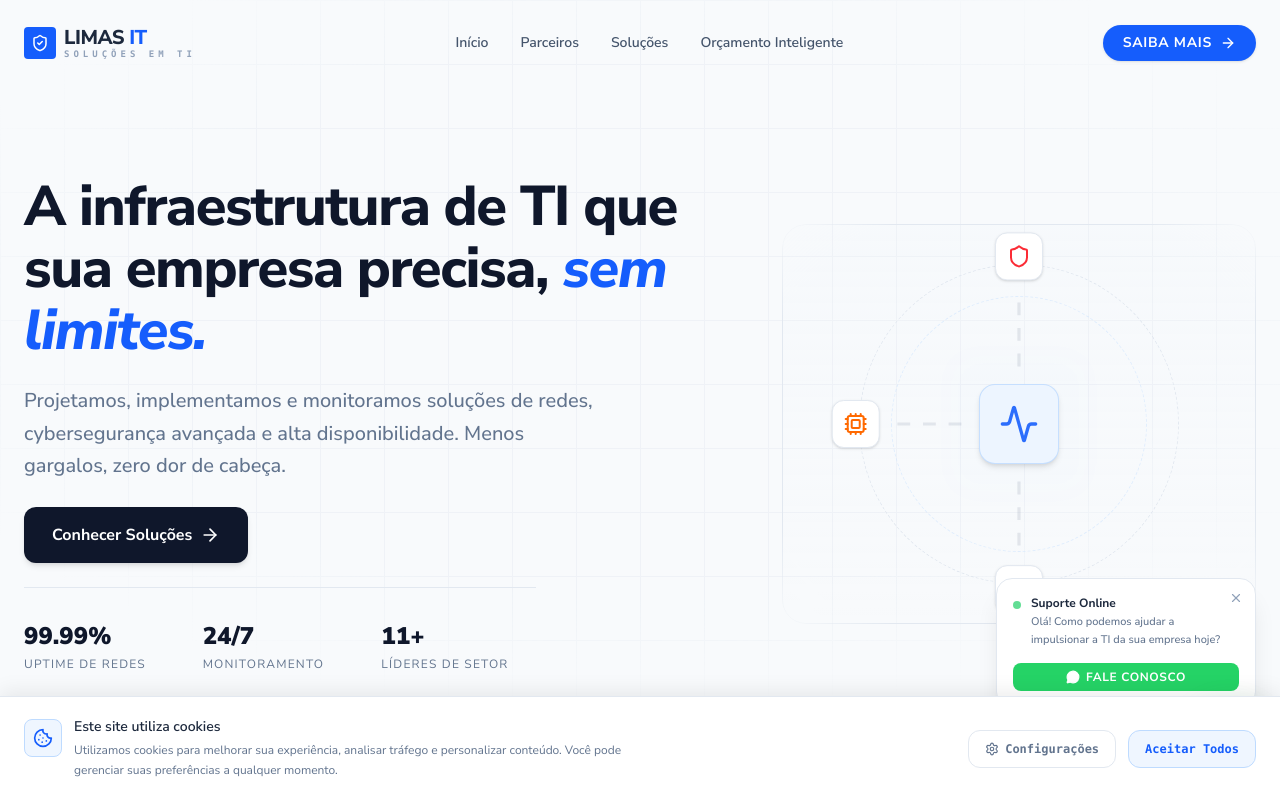
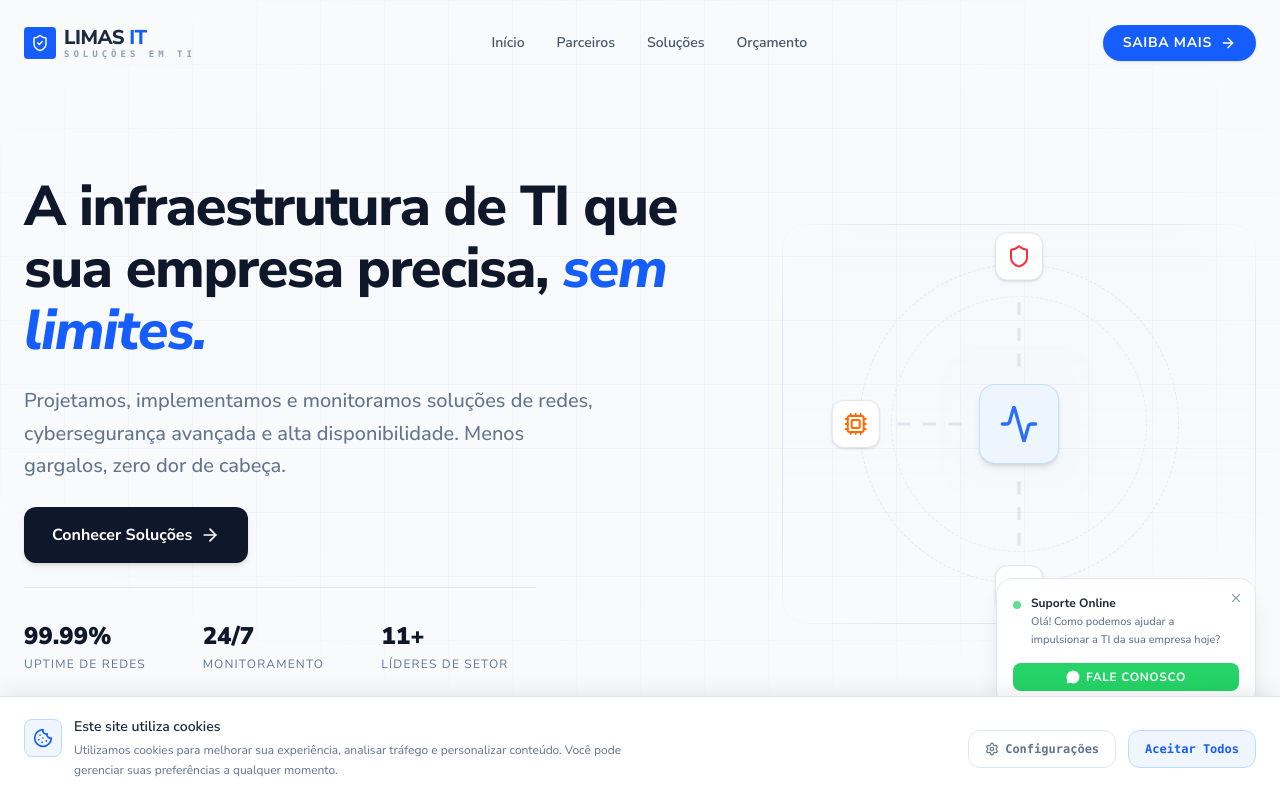
Before and after one commit to limasitsite-devops/limasitsite, a React (Vite) app: page / in a window 1280 px wide. Shown: the top 800 px of the page. Built offline with nearby package versions, Linux system fonts and the light colour scheme.

Commit message:
Rename Orçamento Inteligente to Orçamento in nav

```diff
--- a/src/components/Header.tsx
+++ b/src/components/Header.tsx
@@ -23,7 +23,7 @@ export default function Header({ onAdminToggle, isAdminOpen }: HeaderProps) {
     { name: 'Início', href: '#home' },
     { name: 'Parceiros', href: '#partners' },
     { name: 'Soluções', href: '#services' },
-    { name: 'Orçamento Inteligente', href: '#simulator' },
+    { name: 'Orçamento', href: '#simulator' },
   ];
 
   const handleLinkClick = (href: string) => {
```
